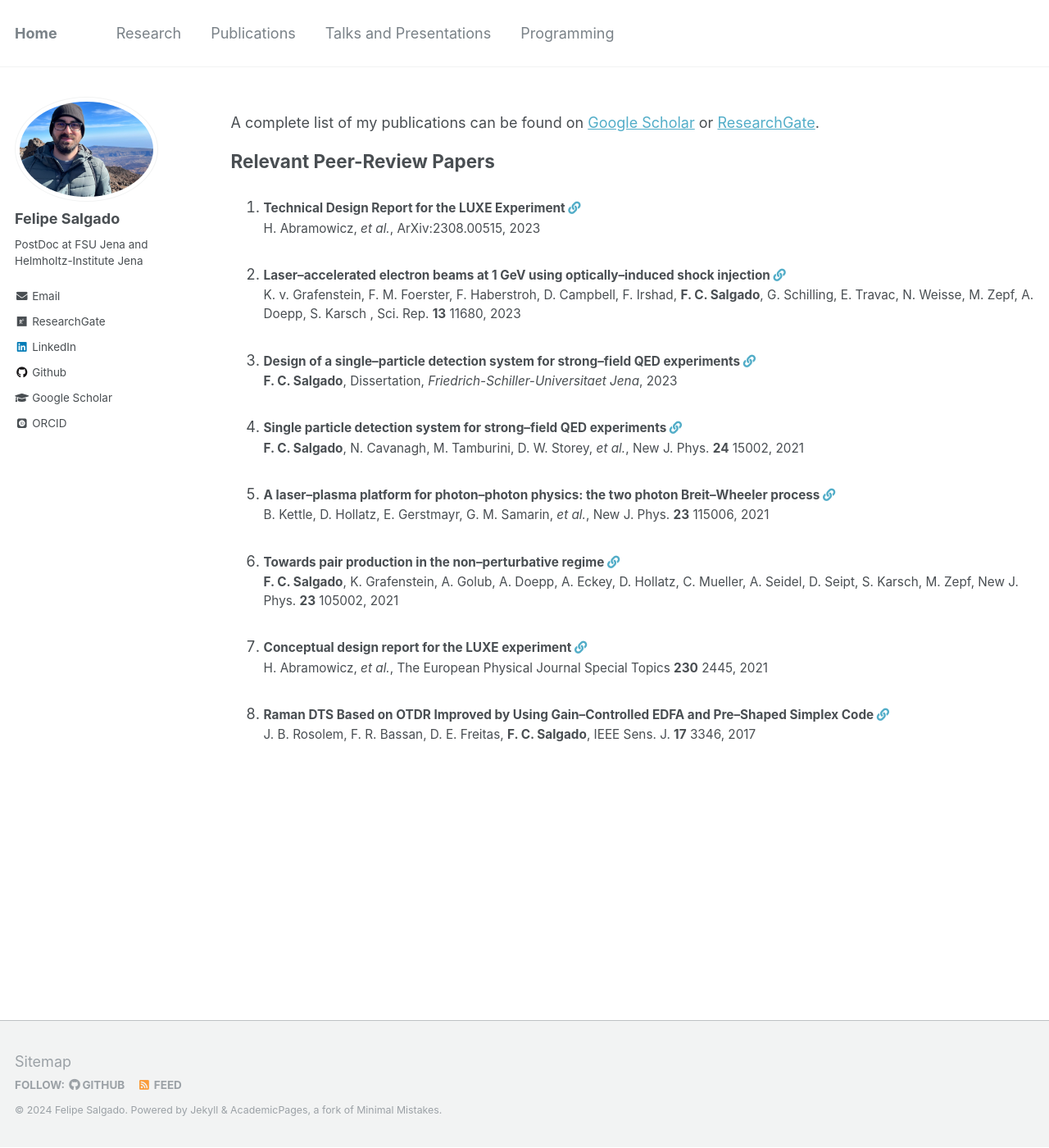
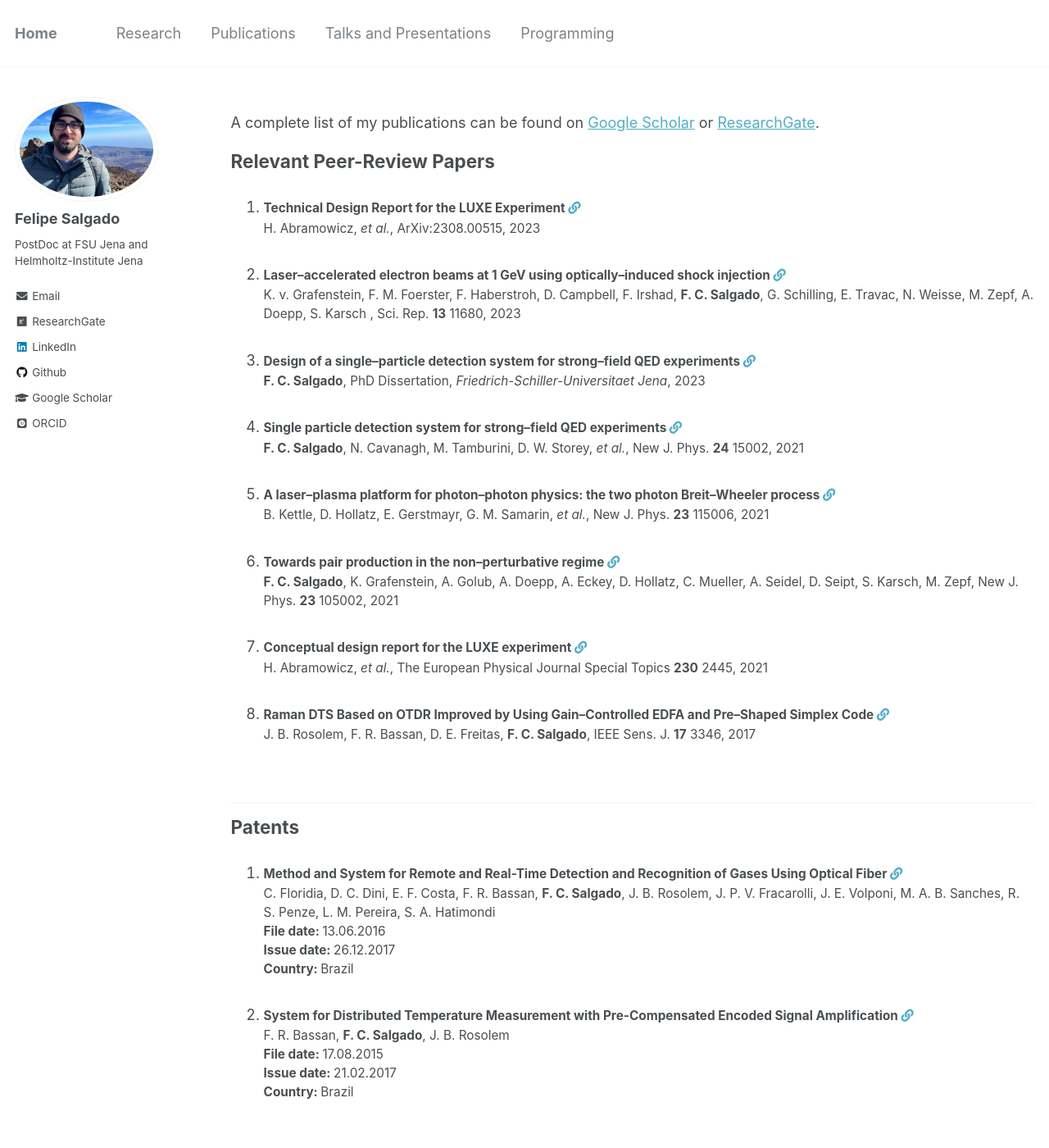
Before and after one commit to felipecsalgado/felipecsalgado.github.io, a Jekyll site: the page built from _pages/publications.md, in a window 1280 px wide and 1400 px high. Shown: the whole window at 82% size. Built offline with Jekyll 4.4.1, drawn with Linux system fonts in a browser that asks for light colours; some web fonts are replaced.

Commit message:
added patents to publications

```diff
--- a/_config.yml
+++ b/_config.yml
@@ -179,6 +179,9 @@
   publications:
     output: true
     permalink: /:collection/:path/
+  patents:
+    output: true
+    permalink: /:collection/:path/
   talks:
     output: true
     permalink: /:collection/:path/
@@ -217,6 +220,15 @@
   - scope:
       path: ""
       type: publications
+    values:
+      layout: single
+      author_profile: true
+      share: true
+      comments: true
+  # _patents
+  - scope:
+      path: ""
+      type: patents
     values:
       layout: single
       author_profile: true
--- /dev/null
+++ b/_includes/archive-single-patent.html
@@ -0,0 +1,39 @@
+{% include base_path %}
+
+{% if post.header.teaser %}
+  {% capture teaser %}{{ post.header.teaser }}{% endcapture %}
+{% else %}
+  {% assign teaser = site.teaser %}
+{% endif %}
+
+{% if post.id %}
+  {% assign title = post.title_english | markdownify | remove: "<p>" | remove: "</p>" %}
+{% else %}
+  {% assign title = post.title_english %}
+{% endif %}
+
+<div class="{{ include.type | default: "list" }}__item">
+    <article class="archive__item" itemscope itemtype="http://schema.org/CreativeWork">
+        {% if include.type == "grid" and teaser %}
+        <div class="archive__item-teaser">
+            <img src={% if teaser contains "://" %}
+                 "{{ teaser }}"
+                 {% else %}
+                 "{{ teaser | prepend: "/images/" | prepend: base_path }}"
+                 {% endif %}
+                 alt="">
+        </div>
+        {% endif %}
+        <h2 class="archive__item-title" itemprop="headline">
+            {% if post.file %}
+            <b>{{title}}</b> <a href="{{post.file}}" rel="permalink"><i class="fa fa-link" aria-hidden="true" title="permalink"></i><span class="sr-only">Permalink</span></a>
+            {% else %}
+            <b>{{title}}</b>
+            {% endif %}
+        </h2>
+        {% if post.read_time %}
+        <p class="page__meta"><i class="fa fa-clock-o" aria-hidden="true"></i> {% include read-time.html %}</p>
+        {% endif %}
+        <p class="archive__item-excerpt" itemprop="description">{{post.inventors}}<br><b>File date: </b>{{post.file_date}}<br><b>Issue date: </b>{{post.issue_date}}<br><b>Country: </b>{{post.country}}</p>
+    </article>
+</div>
--- a/_pages/publications.md
+++ b/_pages/publications.md
@@ -15,3 +15,12 @@
     <li>{% include archive-single-publication.html %}</li>
     {% endfor %}
 </ol>
+
+<br>
+<hr>
+<h2 class="page__title">Patents</h2>
+<ol>
+    {% for post in site.patents reversed %}
+    <li>{% include archive-single-patent.html %}</li>
+    {% endfor %}
+</ol>
--- /dev/null
+++ b/markdown_generator/patents.tsv
@@ -0,0 +1,3 @@
+file_date	year	issue_date	short_title	title	title_english	number	inventors	country	language	file
+13.06.2016	2016	26.12.2017	methane	"Método e Sistema de Detecção e Reconhecimento de Gases de Forma Remota e em Tempo Real Utilizando Fibra Óptica"	Method and System for Remote and Real-Time Detection and Recognition of Gases Using Optical Fiber"	BR 102016013574-5 	"C. Floridia, D. C. Dini, E. F. Costa, F. R. Bassan, <b>F. C. Salgado</b>, J. B. Rosolem, J. P. V. Fracarolli, J. E. Volponi, M. A. B. Sanches, R. S. Penze, L. M. Pereira, S. A. Hatimondi"	Brazil	pt-br	/files/patents/methane_patent_letter.pdf
+17.08.2015	2015	21.02.2017	otdr	"Sistema para Medição de Temperatura Distribuída com Amplificação de Sinal Codificado Pré-Compensado"	"System for Distributed Temperature Measurement with Pre-Compensated Encoded Signal Amplification"	BR 102015019679-2 	"F. R. Bassan, <b>F. C. Salgado</b>, J. B. Rosolem"	Brazil	pt-br	/files/patents/otdr_patent_letter.pdf
```
Also changed, not shown: _pages/about.md (+14 -4 lines), _pages/cv.md (added, +12 -0 lines), _patents/2015-0-otdr.md (added, +14 -0 lines), _patents/2016-0-methane.md (added, +14 -0 lines), _publications/2023-thesis.md (+1 -1 lines), markdown_generator/patents.py (added, +119 -0 lines), 5 other files.
